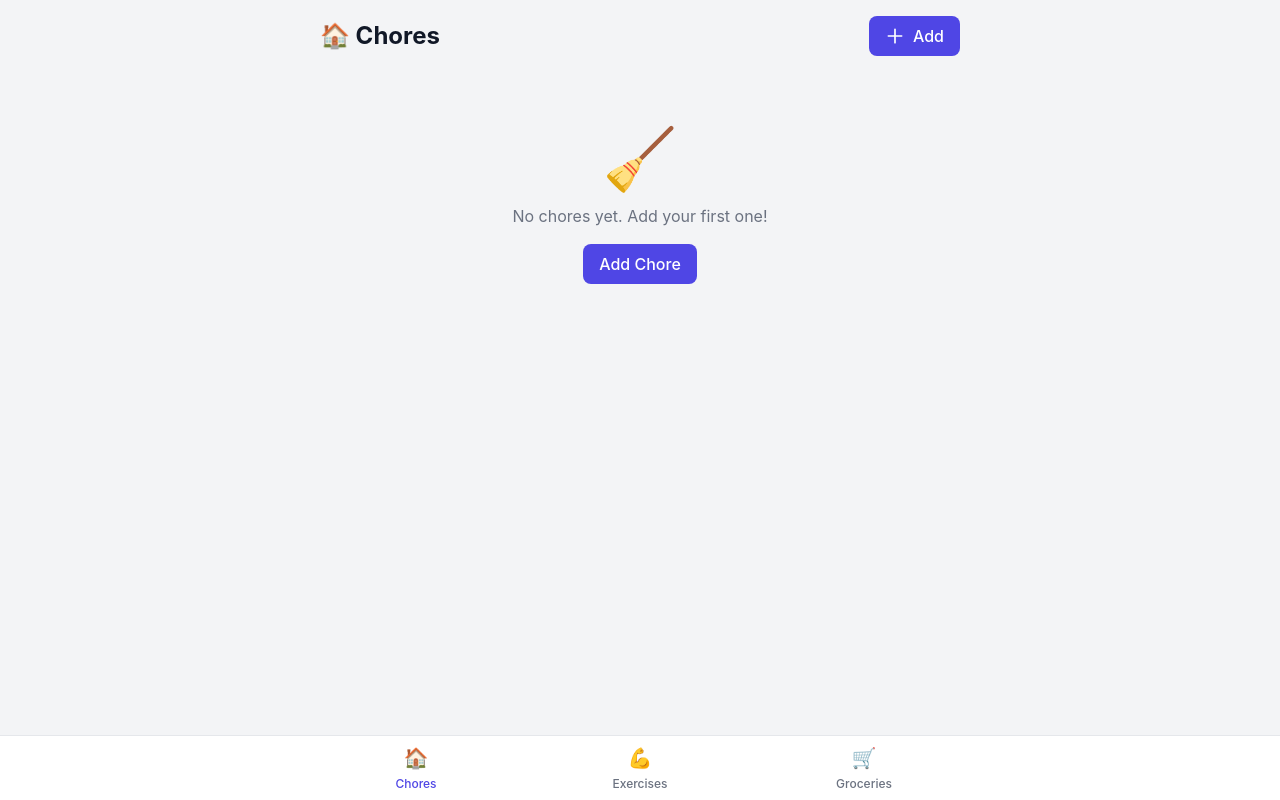
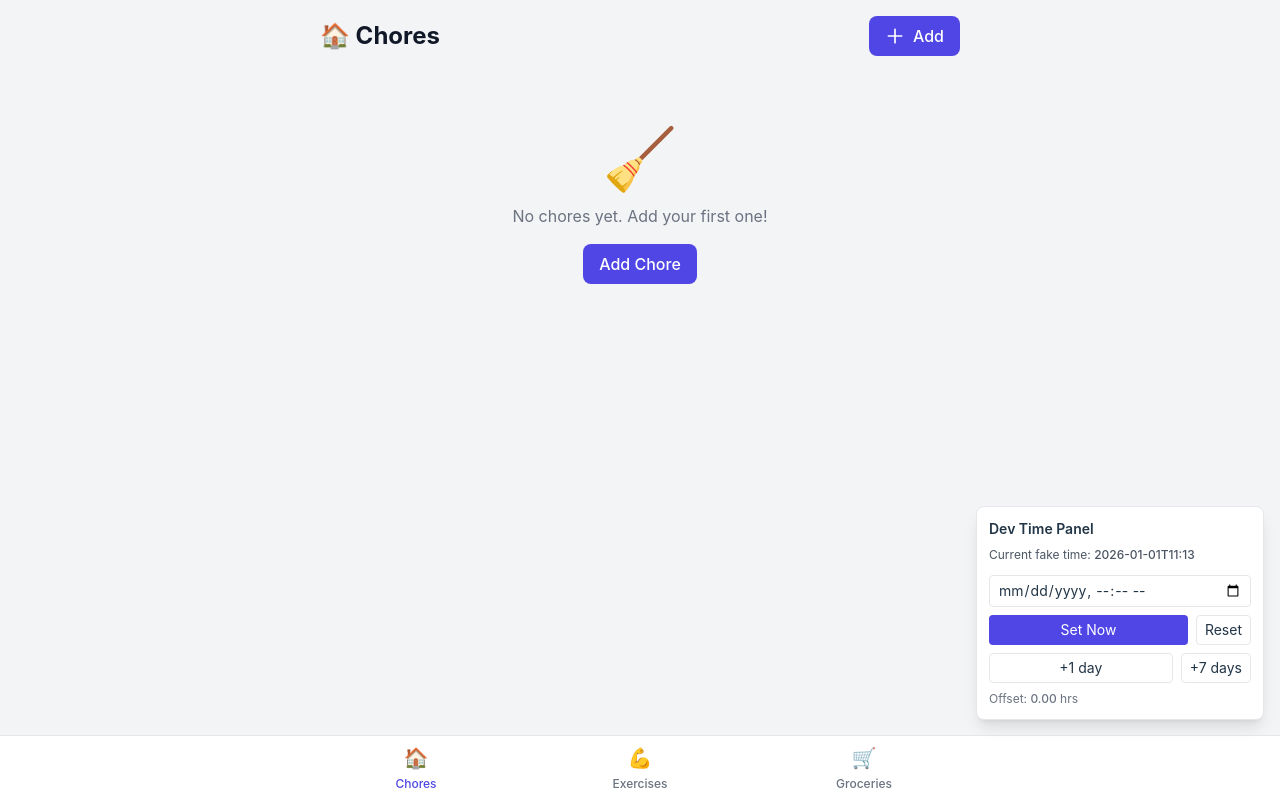
Before and after one commit to StanislawMorawski/wirys, a Vue app: page / in a window 1280 px wide. Built offline with nearby package versions, Linux system fonts and the light colour scheme.

Commit message:
time debug

```diff
--- a/src/App.vue
+++ b/src/App.vue
@@ -1,6 +1,8 @@
 <script setup lang="ts">
 import { RouterView } from 'vue-router'
 import AppNavigation from '@/components/AppNavigation.vue'
+import DevTimePanel from '@/components/DevTimePanel.vue'
+const isDev = import.meta.env.DEV
 </script>
 
 <template>
@@ -9,5 +11,6 @@ import AppNavigation from '@/components/AppNavigation.vue'
     <main class="container mx-auto px-4 pb-20 pt-4 max-w-2xl">
       <RouterView />
     </main>
+    <DevTimePanel v-if="isDev" />
   </div>
 </template>
--- /dev/null
+++ b/src/components/DevTimePanel.vue
@@ -0,0 +1,78 @@
+<script setup lang="ts">
+import { ref, computed, watch } from 'vue'
+import { offsetMs, getNow, setNowTo, advanceBy, reset } from '@/dev/time'
+
+const isDev = import.meta.env.DEV
+
+const localInput = ref('')
+
+function toInputValue(d: Date) {
+  // Produce YYYY-MM-DDTHH:mm (datetime-local) in local timezone
+  const pad = (n: number) => n.toString().padStart(2, '0')
+  const year = d.getFullYear()
+  const month = pad(d.getMonth() + 1)
+  const day = pad(d.getDate())
+  const hour = pad(d.getHours())
+  const minute = pad(d.getMinutes())
+  return `${year}-${month}-${day}T${hour}:${minute}`
+}
+
+function parseInputValue(val: string) {
+  // Parse YYYY-MM-DDTHH:mm into a local Date
+  if (!val) return new Date()
+  const [datePart, timePart] = val.split('T')
+  const [y, m, d] = datePart.split('-').map(Number)
+  const [hh, mm] = timePart.split(':').map(Number)
+  return new Date(y, m - 1, d, hh || 0, mm || 0)
+}
+
+const nowStr = computed(() => toInputValue(getNow()))
+
+// keep local input in sync with getNow for convenience
+watch(nowStr, (v) => {
+  if (!localInput.value) localInput.value = v
+})
+
+function setNow() {
+  const d = parseInputValue(localInput.value)
+  setNowTo(d)
+}
+
+function advanceDays(n: number) {
+  advanceBy({ days: n })
+}
+
+function resetNow() {
+  reset()
+}
+</script>
+
+<template>
+  <div
+    v-if="isDev"
+    class="fixed right-4 bottom-20 z-50 p-3 bg-white border border-gray-200 rounded-lg shadow-lg text-sm w-72"
+  >
+    <div class="font-semibold mb-2">Dev Time Panel</div>
+    <div class="text-xs text-gray-600 mb-3">Current fake time: <span class="font-medium">{{ toInputValue(getNow()) }}</span></div>
+
+    <div class="mb-2">
+      <input v-model="localInput" type="datetime-local" class="w-full px-2 py-1 border rounded" />
+    </div>
+
+    <div class="flex gap-2 mb-2">
+      <button @click="setNow" class="flex-1 px-2 py-1 bg-primary-600 text-white rounded">Set Now</button>
+      <button @click="resetNow" class="px-2 py-1 border rounded">Reset</button>
+    </div>
+
+    <div class="flex gap-2 mb-2">
+      <button @click="advanceDays(1)" class="flex-1 px-2 py-1 border rounded">+1 day</button>
+      <button @click="advanceDays(7)" class="px-2 py-1 border rounded">+7 days</button>
+    </div>
+
+    <div class="text-xs text-gray-500">Offset: <span class="font-medium">{{ (offsetMs / 1000 / 60 / 60).toFixed(2) }}</span> hrs</div>
+  </div>
+</template>
+
+<style scoped>
+/* Small tweaks to keep panel readable */
+</style>
--- /dev/null
+++ b/src/dev/time.ts
@@ -0,0 +1,25 @@
+import { ref } from 'vue'
+
+// Reactive offset in milliseconds from real system time
+export const offsetMs = ref(0)
+
+export function getNow(): Date {
+  return new Date(Date.now() + offsetMs.value)
+}
+
+export function setNowTo(date: Date) {
+  offsetMs.value = date.getTime() - Date.now()
+}
+
+export function advanceBy({ days = 0, hours = 0, minutes = 0 } = {}) {
+  const ms = ((days * 24 + hours) * 60 + minutes) * 60 * 1000
+  offsetMs.value += ms
+}
+
+export function setOffsetMs(ms: number) {
+  offsetMs.value = ms
+}
+
+export function reset() {
+  offsetMs.value = 0
+}
--- a/src/stores/trackable.ts
+++ b/src/stores/trackable.ts
@@ -1,6 +1,7 @@
 import { defineStore } from 'pinia'
-import { ref, computed } from 'vue'
+import { ref, computed, watch } from 'vue'
 import { db, getTrackablesByType, getCompletionsForTrackable, getLastCompletion } from '@/db'
+import { getNow, offsetMs } from '@/dev/time'
 import type { Trackable, Completion, TrackableWithStatus, TrackableType, Recurrence } from '@/types'
 
 function calculateNextDue(lastCompleted: Date | undefined, recurrence: Recurrence, createdAt: Date): Date {
@@ -22,7 +23,7 @@ function calculateNextDue(lastCompleted: Date | undefined, recurrence: Recurrenc
 }
 
 function getDaysOverdue(nextDue: Date): number {
-  const now = new Date()
+  const now = getNow()
   const diff = now.getTime() - nextDue.getTime()
   return Math.max(0, Math.floor(diff / (1000 * 60 * 60 * 24)))
 }
@@ -42,7 +43,7 @@ function calculateExerciseDebt(
   const targetAmount = trackable.targetAmount || 0
   const recurrenceDays = getRecurrenceInDays(trackable.recurrence)
 
-  const now = new Date()
+  const now = getNow()
   const created = new Date(trackable.createdAt)
   const daysSinceCreation = Math.floor((now.getTime() - created.getTime()) / (1000 * 60 * 60 * 24))
 
@@ -168,10 +169,18 @@ export const useTrackableStore = defineStore('trackables', () => {
     }
   }
 
+  // When dev time offset changes, reload to recompute overdue, debt, etc.
+  watch(() => offsetMs.value, () => {
+    // Avoid calling while loading to prevent overlapping calls
+    if (!loading.value) {
+      loadTrackables(currentType.value, currentPersonId.value || undefined)
+    }
+  })
+
   async function addTrackable(data: Omit<Trackable, 'id' | 'createdAt' | 'archived'>) {
     const trackable: Trackable = {
       ...data,
-      createdAt: new Date(),
+      createdAt: getNow(),
       archived: false
     }
     await db.trackables.add(trackable)
@@ -203,7 +212,7 @@ export const useTrackableStore = defineStore('trackables', () => {
   async function markComplete(trackableId: number, notes?: string, amount?: number) {
     const completion: Completion = {
       trackableId,
-      completedAt: new Date(),
+      completedAt: getNow(),
       notes,
       amount
     }
--- a/src/views/ChoresView.vue
+++ b/src/views/ChoresView.vue
@@ -2,6 +2,7 @@
 import { ref, onMounted, computed } from 'vue'
 import { useTrackableStore } from '@/stores/trackable'
 import { db } from '@/db'
+import { getNow } from '@/dev/time'
 import TrackableCard from '@/components/TrackableCard.vue'
 import TrackableForm from '@/components/TrackableForm.vue'
 import HistoryModal from '@/components/HistoryModal.vue'
@@ -79,7 +80,7 @@ async function handleComplete(item: TrackableWithStatus) {
 
 function formatDate(date: Date): string {
   const d = new Date(date)
-  const now = new Date()
+  const now = getNow()
   const diff = now.getTime() - d.getTime()
   const days = Math.floor(diff / (1000 * 60 * 60 * 24))
 
```
